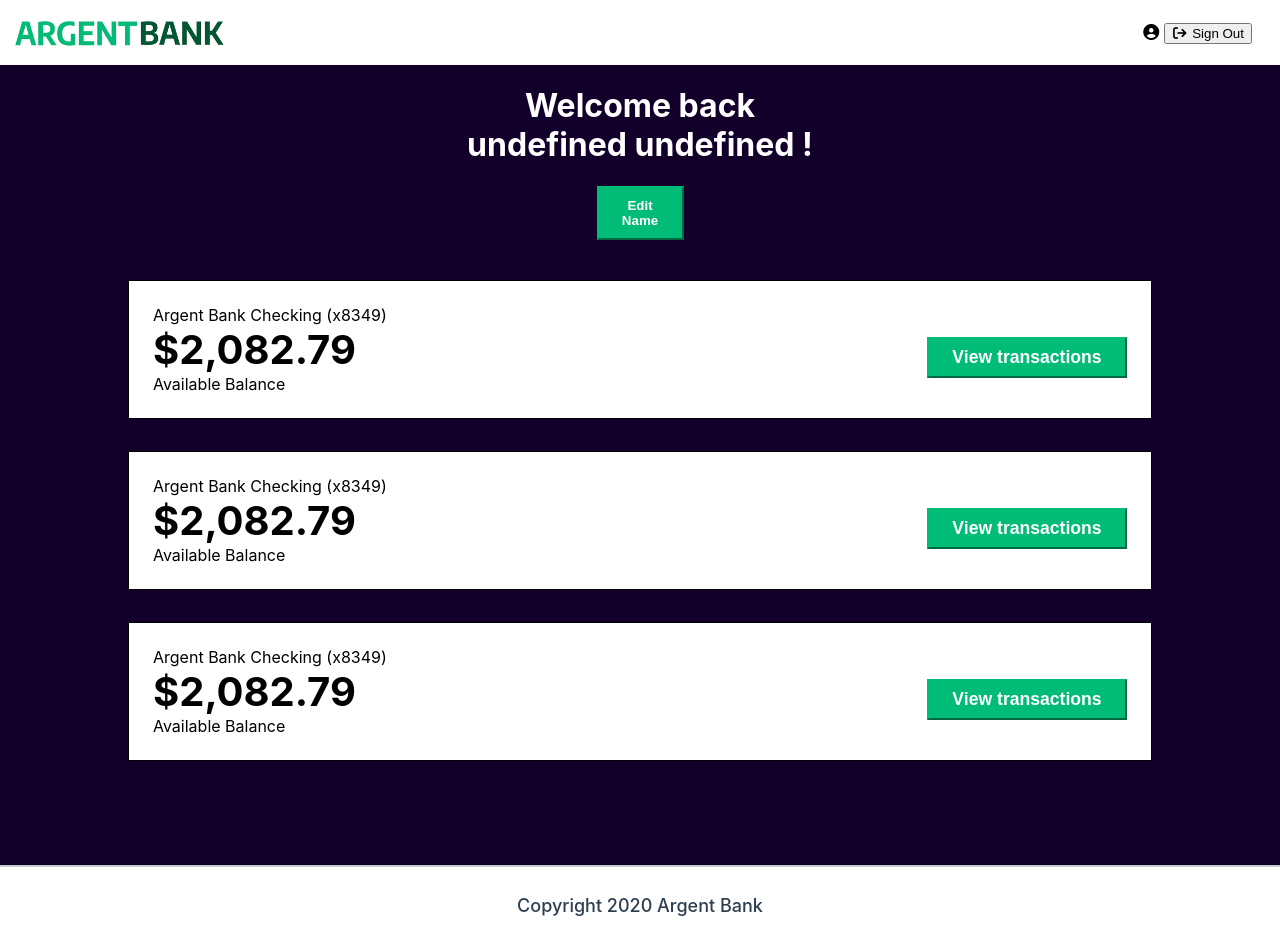
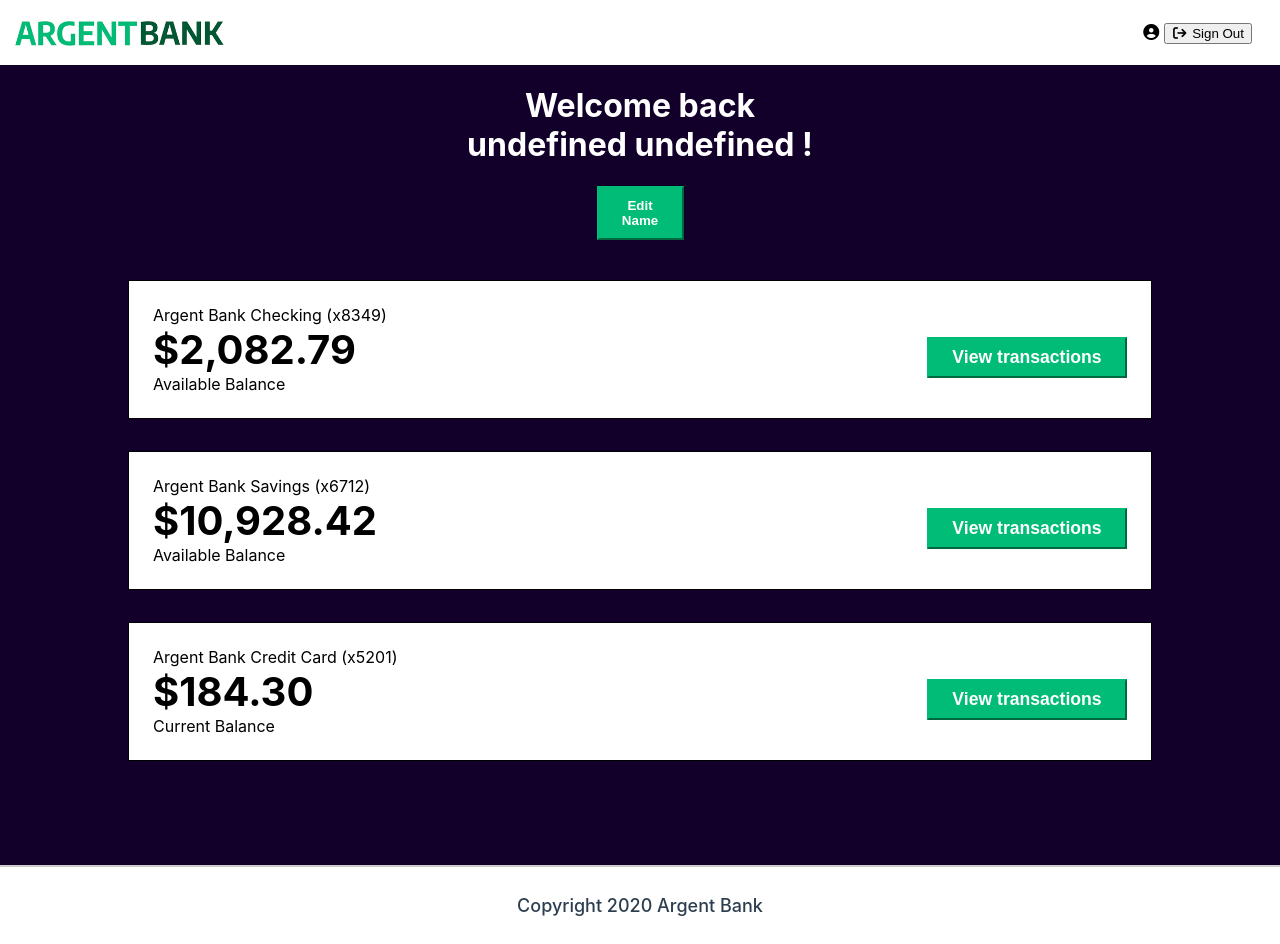
Before and after one commit to mastervr99/argentbank, a React (Create React App) app: page /profile in a window 1280 px wide. Built offline with nearby package versions, Linux system fonts and the light colour scheme; sample sign-in values are in the browser's storage.

Commit message:
refactor : transaction

```diff
--- a/src/components/transaction/transaction.jsx
+++ b/src/components/transaction/transaction.jsx
@@ -1,16 +1,18 @@
 import './transaction.scss';
 
-function Transaction(){
-    return  <div className="account">
-                <div className="account-content-wrapper">
-                    <h3 className="account-title">Argent Bank Checking (x8349)</h3>
-                    <p className="account-amount">$2,082.79</p>
-                    <p className="account-amount-description">Available Balance</p>
-                </div>
-                <div className="account_cta">
-                    <button className="transaction-button">View transactions</button>
-                </div>
+function Transaction({ title, amount, description }) {
+    return (
+        <div className="account">
+            <div className="account-content-wrapper">
+                <h3 className="account-title">{title}</h3>
+                <p className="account-amount">{amount}</p>
+                <p className="account-amount-description">{description}</p>
             </div>
+            <div className="account_cta">
+                <button className="transaction-button">View transactions</button>
+            </div>
+        </div>
+    );
 }
 
 export default Transaction
--- a/src/pages/user/user.jsx
+++ b/src/pages/user/user.jsx
@@ -82,9 +82,21 @@ function User(){
                     <button className="edit-button" onClick={handleEditClick}>Edit Name</button>
                 )}
             </div>
-            <Transaction />
-            <Transaction />
-            <Transaction />
+            <Transaction
+                title="Argent Bank Checking (x8349)"
+                amount="$2,082.79"
+                description="Available Balance"
+            />
+            <Transaction
+                title="Argent Bank Savings (x6712)"
+                amount="$10,928.42"
+                description="Available Balance"
+            />
+            <Transaction
+                title="Argent Bank Credit Card (x5201)"
+                amount="$184.30"
+                description="Current Balance"
+            />
         </main>
         <Footer paddingBottom="10px" />
     </div>
```
